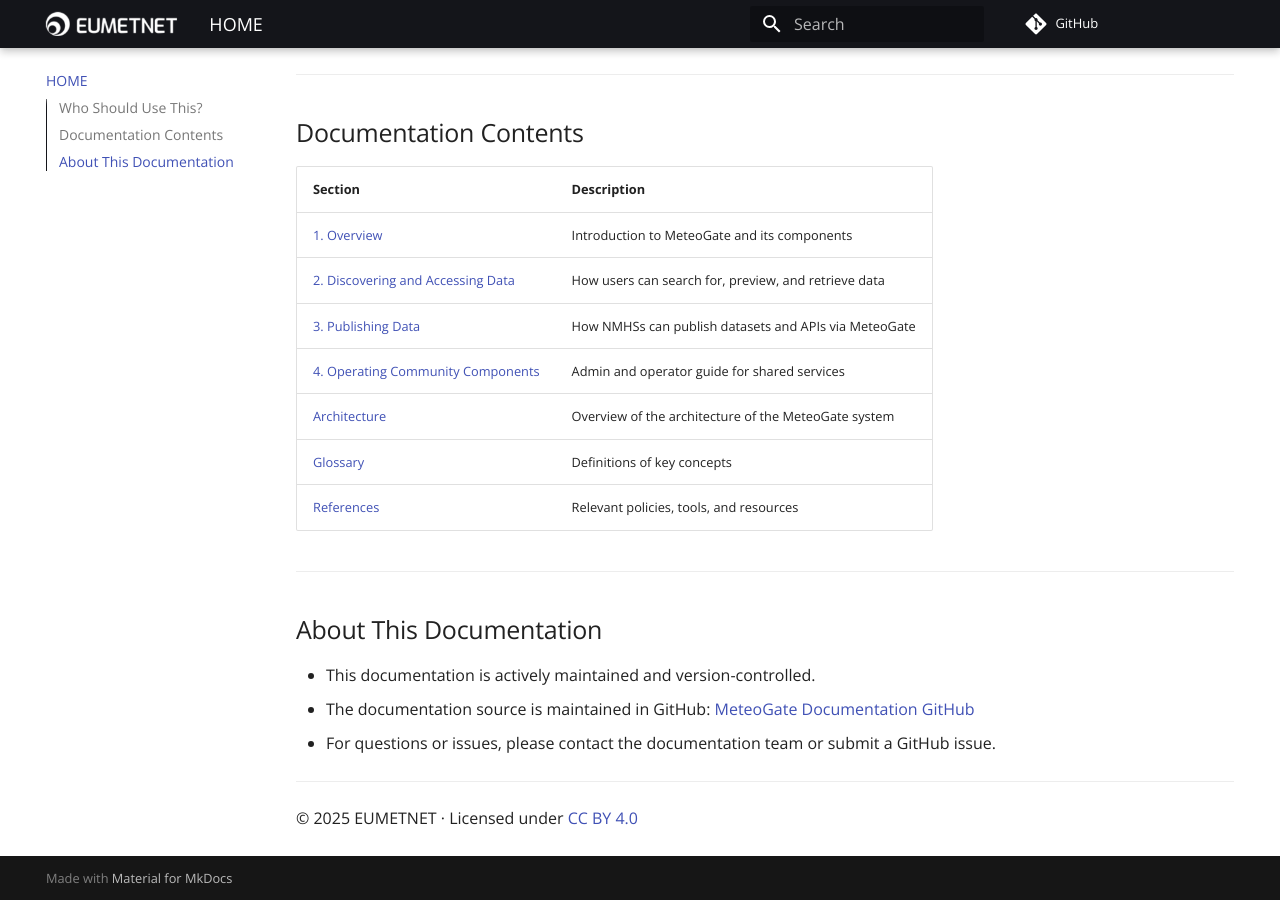
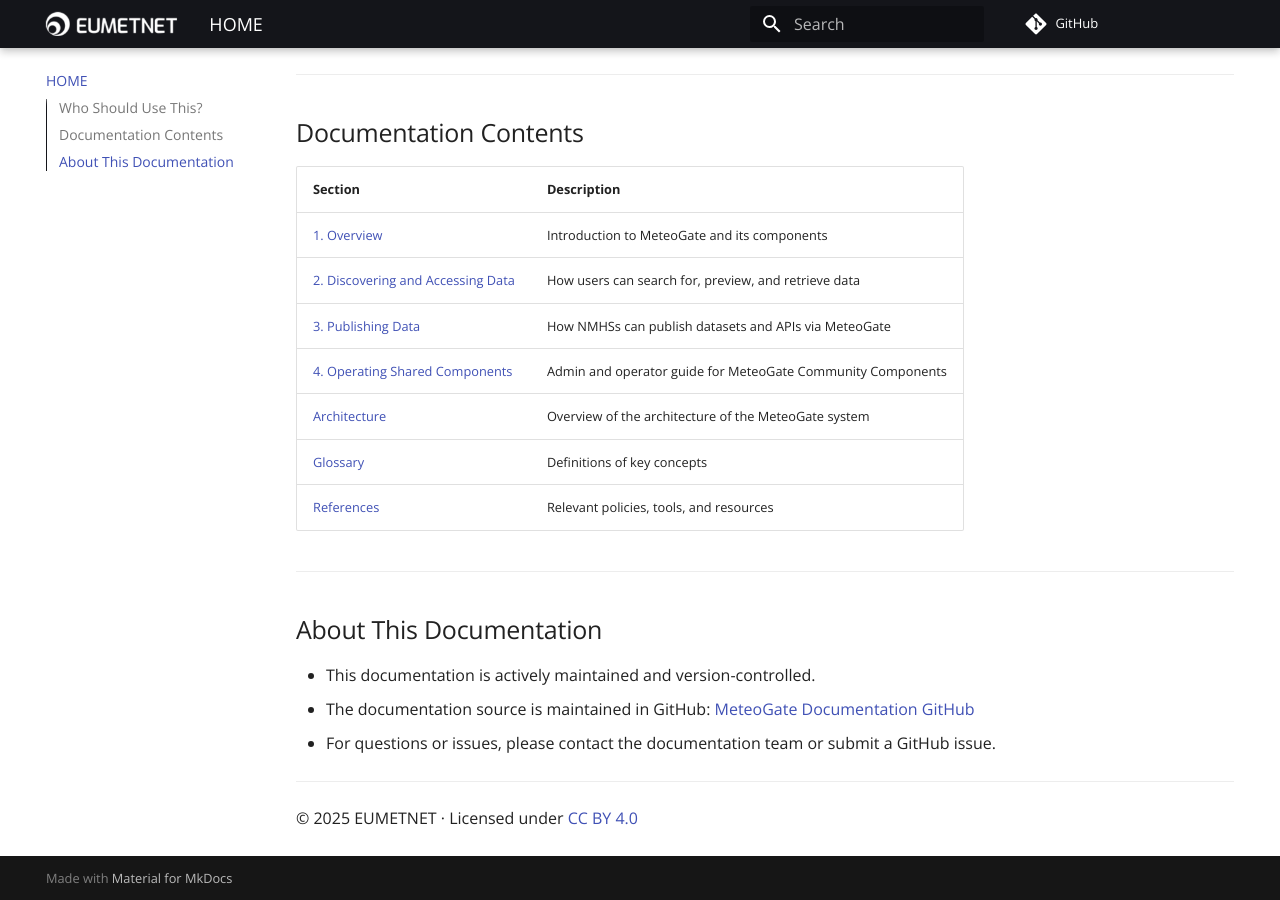
Before and after one commit to EUMETNET/meteogate-documentation, an MkDocs documentation site: the page built from docs/index.md, in a window 1280 px wide and 900 px high, scrolled down 641 px. Built offline with MkDocs 1.6.1 and Material for MkDocs 9.7.7, drawn with Linux system fonts in a browser that asks for light colours; comment, search, counter and statistics services are not loaded.

Commit message:
Update index.md

```diff
--- a/docs/index.md
+++ b/docs/index.md
@@ -25,7 +25,7 @@ This guide is designed for:
 | [1. Overview](1-overview.md) | Introduction to MeteoGate and its components |
 | [2. Discovering and Accessing Data](2-discovering-and-accessing-data.md) | How users can search for, preview, and retrieve data |
 | [3. Publishing Data](3-publishing-data.md) | How NMHSs can publish datasets and APIs via MeteoGate |
-| [4. Operating Community Components](4-operating-and-maintaining-community-components.md) | Admin and operator guide for shared services |
+| [4. Operating Shared Components](4-operating-and-maintaining-community-components.md) | Admin and operator guide for MeteoGate Community Components |
 | [Architecture](technical-architecture.md) | Overview of the architecture of the MeteoGate system |
 | [Glossary](glossary.md) | Definitions of key concepts |
 | [References](references.md) | Relevant policies, tools, and resources |
```
